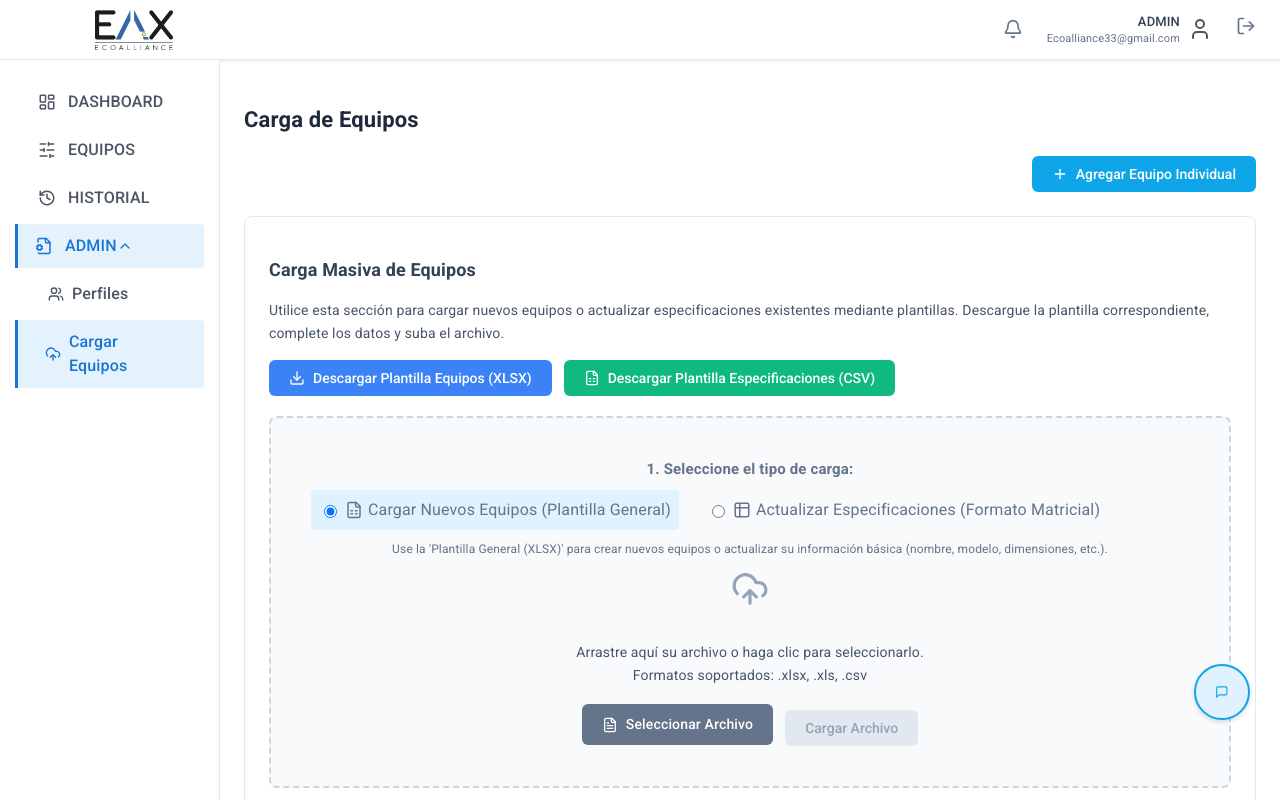
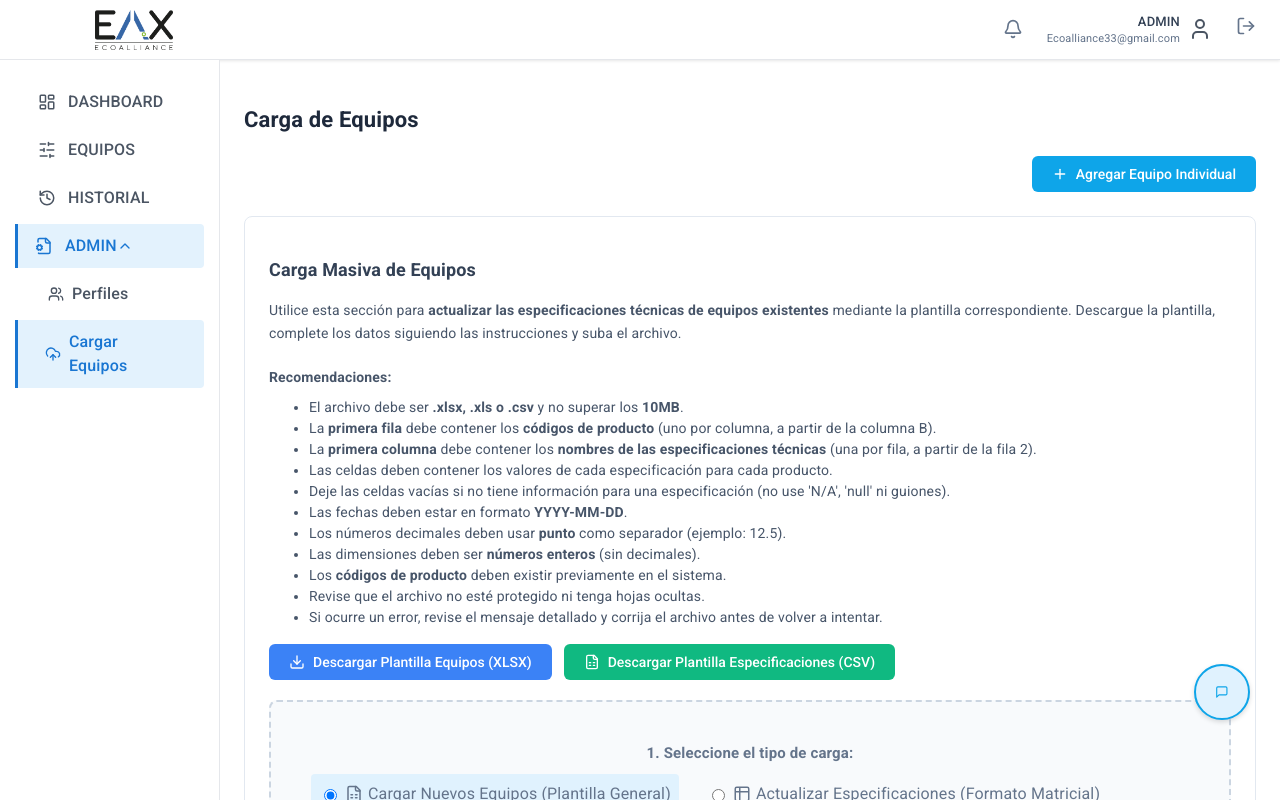
Before and after one commit to kantok32/MCS_ERP_FRONTEND, a React (Vite) app: page /admin/carga-equipos in a window 1280 px wide. Built offline with nearby package versions, Linux system fonts and the light colour scheme; sample sign-in values are in the browser's storage.

Commit message:
Update CargaEquiposPanel.tsx

```diff
--- a/src/pages/CargaEquiposPanel.tsx
+++ b/src/pages/CargaEquiposPanel.tsx
@@ -784,7 +784,21 @@ export default function CargaEquiposPanel() {
         <div style={cardStyle}>
           <h2 style={subtitleStyle}>Carga Masiva de Equipos</h2>
           <p style={descriptionStyle}>
-            Utilice esta sección para cargar nuevos equipos o actualizar especificaciones existentes mediante plantillas. Descargue la plantilla correspondiente, complete los datos y suba el archivo.
+            Utilice esta sección para <b>actualizar las especificaciones técnicas de equipos existentes</b> mediante la plantilla correspondiente. Descargue la plantilla, complete los datos siguiendo las instrucciones y suba el archivo. <br /><br />
+            <b>Recomendaciones:</b>
+            <ul style={{marginTop: '8px', lineHeight: '1.5'}}>
+              <li>El archivo debe ser <b>.xlsx, .xls o .csv</b> y no superar los <b>10MB</b>.</li>
+              <li>La <b>primera fila</b> debe contener los <b>códigos de producto</b> (uno por columna, a partir de la columna B).</li>
+              <li>La <b>primera columna</b> debe contener los <b>nombres de las especificaciones técnicas</b> (una por fila, a partir de la fila 2).</li>
+              <li>Las celdas deben contener los valores de cada especificación para cada producto.</li>
+              <li>Deje las celdas vacías si no tiene información para una especificación (no use 'N/A', 'null' ni guiones).</li>
+              <li>Las fechas deben estar en formato <b>YYYY-MM-DD</b>.</li>
+              <li>Los números decimales deben usar <b>punto</b> como separador (ejemplo: 12.5).</li>
+              <li>Las dimensiones deben ser <b>números enteros</b> (sin decimales).</li>
+              <li>Los <b>códigos de producto</b> deben existir previamente en el sistema.</li>
+              <li>Revise que el archivo no esté protegido ni tenga hojas ocultas.</li>
+              <li>Si ocurre un error, revise el mensaje detallado y corrija el archivo antes de volver a intentar.</li>
+            </ul>
           </p>
 
           {/* Grupo de Botones para Descargar Plantillas */}
```
